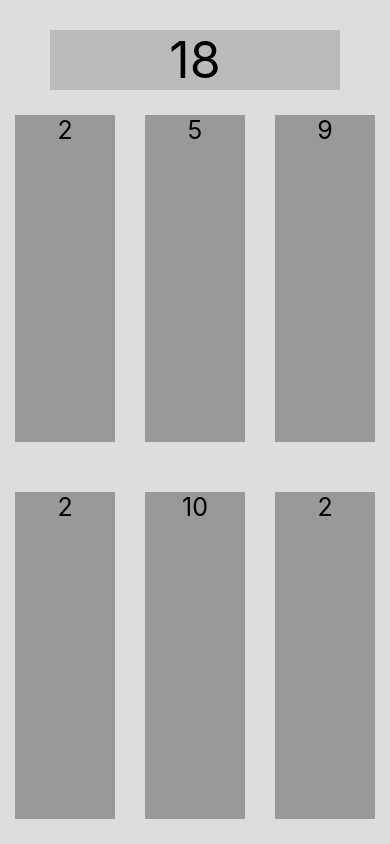
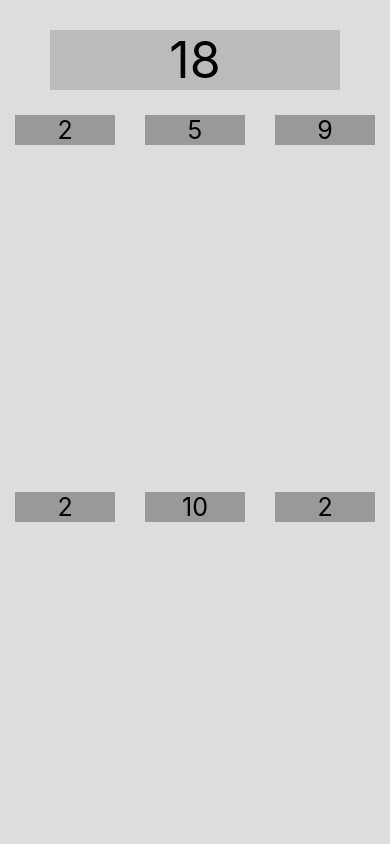
Before and after one commit to pablogarciamoralez/SimpleGameReactNative, a React Native app: screen / in a window 390 px wide. Built offline with nearby package versions, Linux system fonts and the light colour scheme.

Commit message:
Adding state and some basic functions

```diff
--- a/src/components/Game.js
+++ b/src/components/Game.js
@@ -1,10 +1,20 @@
 import React from "react";
-import { StyleSheet, Text, View } from "react-native";
+import {
+  StyleSheet,
+  Text,
+  TouchableWithoutFeedbackBase,
+  View,
+} from "react-native";
+import RandomNumber from "./RandomNumber";
 import PropTypes from "prop-types";
 
 class Game extends React.Component {
   static propTypes = {
     randomNumberCount: PropTypes.number.isRequired,
+  };
+
+  state = {
+    selectedNumbers: [],
   };
 
   randomNumbers = Array.from({ length: this.props.randomNumberCount }).map(
@@ -14,15 +24,29 @@ class Game extends React.Component {
   target = this.randomNumbers
     .slice(0, this.props.randomNumberCount - 2)
     .reduce((acc, curr) => acc + curr, 0);
+
+  isNumberSelected = (numberIndex) => {
+    return this.state.selectedNumbers.indexOf(numberIndex) >= 0;
+  };
+
+  selectNumber = (numberIndex) => {
+    this.setState((prevState) => ({
+      selectedNumbers: [...prevState.selectedNumbers, numberIndex],
+    }));
+  };
   render() {
     return (
       <View style={styles.container}>
         <Text style={styles.target}>{this.target}</Text>
         <View style={styles.randomContainer}>
           {this.randomNumbers.map((randomNumber, index) => (
-            <Text style={styles.random} key={index}>
-              {randomNumber}
-            </Text>
+            <RandomNumber
+              key={index}
+              id={index}
+              number={randomNumber}
+              isDisabled={this.isNumberSelected(index)}
+              onPress={this.selectNumber}
+            />
           ))}
         </View>
       </View>
--- /dev/null
+++ b/src/components/RandomNumber.js
@@ -0,0 +1,39 @@
+import React from "react";
+import PropTypes from "prop-types";
+import { StyleSheet, Text, TouchableOpacity, View } from "react-native";
+
+export default class RandomNumber extends React.Component {
+  static propTypes = {
+    id: PropTypes.number.isRequired,
+    number: PropTypes.number.isRequired,
+    isDisabled: PropTypes.bool.isRequired,
+    onPress: PropTypes.func.isRequired,
+  };
+  handlePress = () => {
+    console.log(this.props.number);
+    this.props.onPress(this.props.id);
+  };
+  render() {
+    return (
+      <TouchableOpacity onPress={this.handlePress}>
+        <Text style={[styles.random, this.props.isDisabled && styles.disabled]}>
+          {this.props.number}
+        </Text>
+      </TouchableOpacity>
+    );
+  }
+}
+
+const styles = StyleSheet.create({
+  random: {
+    backgroundColor: "#999",
+    width: 100,
+    marginHorizontal: 15,
+    marginVertical: 25,
+    fontSize: 25,
+    textAlign: "center",
+  },
+  disabled: {
+    opacity: 0.3,
+  },
+});
```
